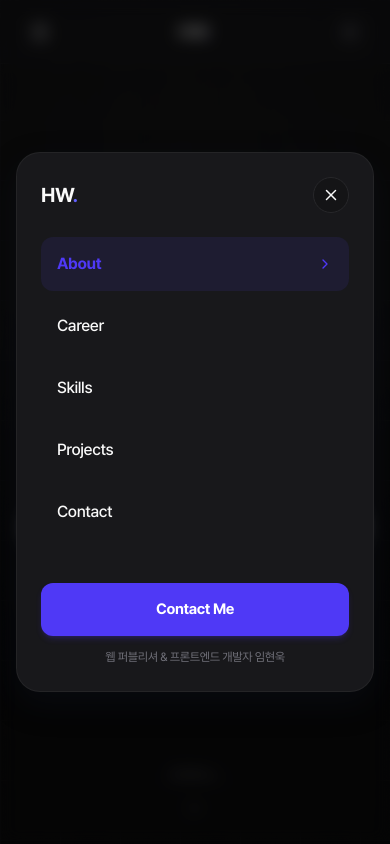
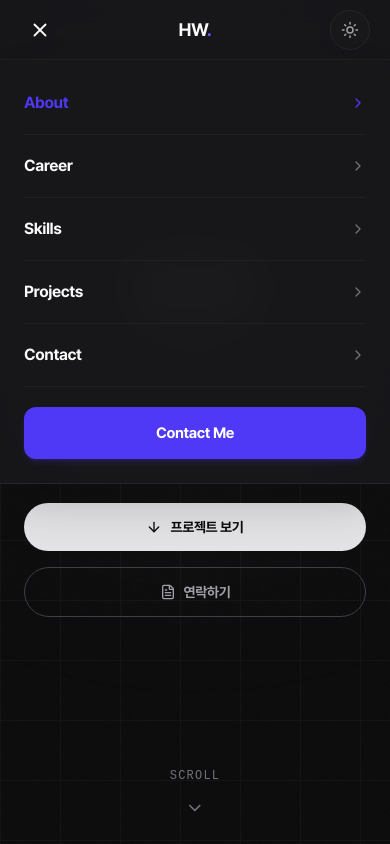
Before and after one commit to gusdnrs/portfolio, a Next.js app: page / in a window 390 px wide. Both pictures are taken after a click on the button 40 px from the left and 31 px from the top of the page. Shown: the top 844 px of the page. Built offline with nearby package versions, Linux system fonts and the light colour scheme.

Commit message:
fix: 모바일 메뉴 팝업 모달에서 상단 헤더 연결 슬라이드다운 아코디언 드로어로 전환

```diff
--- a/src/components/layout/Header.tsx
+++ b/src/components/layout/Header.tsx
@@ -32,15 +32,6 @@ export default function Header() {
     });
     return () => window.removeEventListener('scroll', onScroll);
   }, []);
-
-  // 모바일 메뉴 열림 시 스크롤 잠금
-  useEffect(() => {
-    if (mobileOpen) {
-      document.body.classList.add('modal-open');
-    } else {
-      document.body.classList.remove('modal-open');
-    }
-  }, [mobileOpen]);
 
   const scrollTo = useCallback((id: string) => {
     document
@@ -130,19 +121,19 @@ export default function Header() {
       {/* ─── 2. 모바일 전용 헤더 (md 미만) ─── */}
       <header className="md:hidden fixed top-0 left-0 right-0 z-50">
         <div
-          className="w-full h-[64px] px-5
-            bg-bg-card/75 backdrop-blur-[10px]
+          className="w-full h-[60px] md:h-[64px] px-5
+            bg-bg-card/90 backdrop-blur-[12px]
             border-b border-border-primary/70
             flex items-center justify-between"
         >
           {/* 좌측: 햄버거 메뉴 버튼 */}
           <button
-            onClick={() => setMobileOpen(true)}
+            onClick={() => setMobileOpen(!mobileOpen)}
             className="w-10 h-10 flex items-center justify-center
               rounded-xl text-text-primary hover:bg-bg-secondary/60 cursor-pointer"
-            aria-label="메뉴 열기"
+            aria-label="메뉴 토글"
           >
-            <Menu size={22} />
+            {mobileOpen ? <X size={22} /> : <Menu size={22} />}
           </button>
 
           {/* 중앙: 로고 */}
@@ -161,98 +152,62 @@ export default function Header() {
           </div>
         </div>
 
-        {/* 모바일 사이드 메뉴 오버레이 & 펼침 카드 */}
+        {/* 모바일 상단 슬라이드다운 아코디언 드로어 */}
         <AnimatePresence>
           {mobileOpen && (
-            <div className="fixed inset-0 z-[100] flex items-center justify-center p-4">
-              {/* 백드롭 (배경 블러) */}
-              <motion.div
-                initial={{ opacity: 0 }}
-                animate={{ opacity: 1 }}
-                exit={{ opacity: 0 }}
-                transition={{ duration: 0.25 }}
-                onClick={() => setMobileOpen(false)}
-                className="absolute inset-0 bg-black/60 backdrop-blur-sm"
-              />
-
-              {/* 390px 스타일 사이드메뉴 카드 모달 */}
-              <motion.div
-                initial={{ opacity: 0, scale: 0.92, y: 15 }}
-                animate={{ opacity: 1, scale: 1, y: 0 }}
-                exit={{ opacity: 0, scale: 0.92, y: 15 }}
-                transition={{ type: 'spring', damping: 25, stiffness: 300 }}
-                className="relative z-10 w-full max-w-[390px] min-h-[540px] p-6
-                  bg-bg-card rounded-[24px] border border-border-primary/80
-                  shadow-[0_12px_32px_rgba(15,23,42,0.25)]
-                  flex flex-col justify-between"
+            <motion.nav
+              initial={{ opacity: 0, height: 0 }}
+              animate={{ opacity: 1, height: 'auto' }}
+              exit={{ opacity: 0, height: 0 }}
+              transition={{ duration: 0.25, ease: 'easeInOut' }}
+              className="bg-bg-card/95 backdrop-blur-xl border-b border-border-primary shadow-2xl overflow-hidden"
             >
-                {/* 상단 맘: 로고 & 닫기 버튼 */}
-                <div className="space-y-6">
-                  <div className="flex items-center justify-between">
-                    <span className="text-[20px] font-extrabold text-text-primary tracking-tight">
-                      HW<span className="text-indigo-500">.</span>
-                    </span>
-
-                    {/* 닫기 버튼 */}
-                    <button
-                      onClick={() => setMobileOpen(false)}
-                      className="w-9 h-9 rounded-full bg-bg-secondary
-                        border border-border-primary
-                        flex items-center justify-center text-text-primary
-                        hover:bg-bg-card-hover transition-colors cursor-pointer"
-                      aria-label="메뉴 닫기"
-                    >
-                      <X size={18} />
-                    </button>
-                  </div>
-
-                  {/* 메뉴 항목 리스트 */}
-                  <div className="flex flex-col gap-2">
+              <div className="px-6 py-3 flex flex-col">
                 {NAV_ITEMS.map(item => {
                   const isActive = activeId === item.id;
                   return (
                     <button
                       key={item.id}
                       onClick={() => scrollTo(item.id)}
-                          className={`w-full px-4 py-[14px] rounded-[12px]
-                            flex items-center justify-between
-                            transition-all duration-200 cursor-pointer
+                      className="w-full py-[18px] border-b border-border-primary/60
+                        flex items-center justify-between text-left cursor-pointer
+                        last:border-b-0 group transition-colors"
+                    >
+                      <span
+                        className={`text-[16px] font-semibold transition-colors
                           ${
                             isActive
-                                ? 'bg-indigo-600/10 dark:bg-indigo-400/15 text-indigo-600 dark:text-indigo-400 font-semibold'
-                                : 'text-text-primary font-medium hover:bg-bg-secondary'
+                              ? 'text-indigo-600 dark:text-indigo-400'
+                              : 'text-text-primary group-hover:text-indigo-500'
                           }`}
                       >
-                          <span className="text-[16px]">{item.label}</span>
-                          {isActive && (
+                        {item.label}
+                      </span>
                       <ChevronRight
                         size={16}
-                              className="text-indigo-600 dark:text-indigo-400"
+                        className={`transition-colors ${
+                          isActive
+                            ? 'text-indigo-600 dark:text-indigo-400'
+                            : 'text-text-tertiary group-hover:text-indigo-500'
+                        }`}
                       />
-                          )}
                     </button>
                   );
                 })}
-                  </div>
-                </div>
 
-                {/* 하단 영역: CTA 버튼 & 서브설명 */}
-                <div className="pt-6 space-y-3">
+                {/* 하단 Contact 버튼 */}
+                <div className="pt-5 pb-3">
                   <button
                     onClick={() => scrollTo('contact')}
-                    className="w-full py-3.5 px-4 rounded-[12px]
-                      bg-indigo-600 hover:bg-indigo-500
+                    className="w-full py-3.5 rounded-xl bg-indigo-600 hover:bg-indigo-500
                       text-white text-[15px] font-semibold text-center
                       shadow-md shadow-indigo-600/20 transition-all cursor-pointer"
                   >
                     Contact Me
                   </button>
-                  <p className="text-center text-[12px] text-text-tertiary">
-                    웹 퍼블리셔 &amp; 프론트엔드 개발자 임현욱
-                  </p>
                 </div>
-              </motion.div>
               </div>
+            </motion.nav>
           )}
         </AnimatePresence>
       </header>
```
Lines whose indentation alone changed are shown as unchanged.
